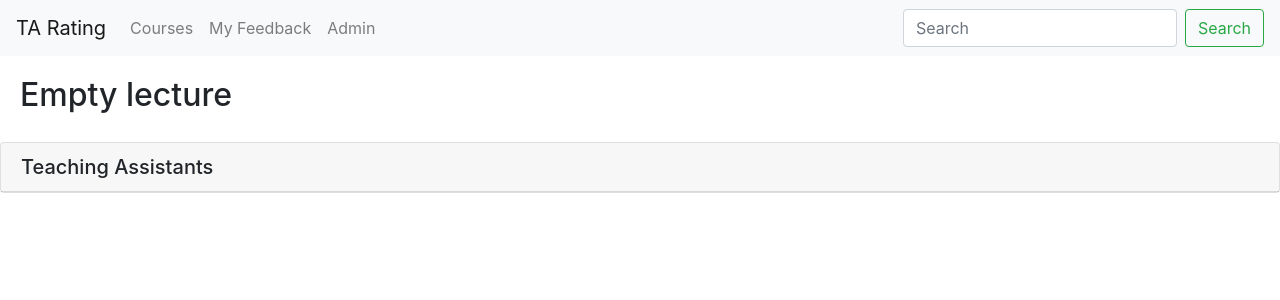
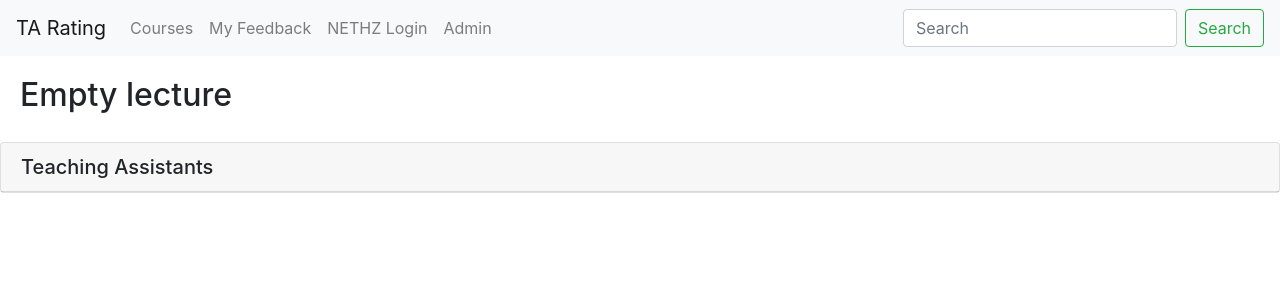
Before and after one commit to lucidBrot/0xDEADBABE, a Flask app: page /course.html in a window 1280 px wide. Shown: the top 300 px of the page. Run offline with Flask 2, Linux system fonts and the light colour scheme; data that the repository does not hold is empty; parts of the project's set-up code (start-up, migrations or seed data) failed here and were passed over; some libraries are stand-ins or nearby versions.

Commit message:
Added a link to the login page from all pages

```diff
--- a/webserver/static/adminPage.html
+++ b/webserver/static/adminPage.html
@@ -119,6 +119,9 @@
             <li class="nav-item">
                 <a class="nav-link" href="#">My Feedback</a>
             </li>
+            <li class="nav-item">
+                <a class="nav-link" href="/static/userLogin.html">NETHZ Login</a>
+            </li>
             <li class="nav-item admin">
                 <a class="nav-link" href="/static/adminPage.html">Admin</a>
             </li>
--- a/webserver/templates/course.html
+++ b/webserver/templates/course.html
@@ -50,6 +50,9 @@
                 <a class="nav-link" href="#">My Feedback</a>
             </li>
             <li class="nav-item">
+                <a class="nav-link" href="/static/userLogin.html">NETHZ Login</a>
+            </li>
+            <li class="nav-item">
                 <a class="nav-link" href="/static/adminPage.html">Admin</a>
             </li>
 
--- a/webserver/templates/courses.html
+++ b/webserver/templates/courses.html
@@ -48,6 +48,9 @@
                 <a class="nav-link" href="#">My Feedback</a>
             </li>
             <li class="nav-item">
+                <a class="nav-link" href="/static/userLogin.html">NETHZ Login</a>
+            </li>
+            <li class="nav-item">
                 <a class="nav-link" href="/static/adminPage.html">Admin</a>
             </li>
 
--- a/webserver/templates/main_profile.html
+++ b/webserver/templates/main_profile.html
@@ -52,6 +52,9 @@ nethzName
             </li>
             <li class="nav-item">
                 <a class="nav-link" href="#">My Feedback</a>
+            </li>
+            <li class="nav-item">
+                <a class="nav-link" href="/static/userLogin.html">NETHZ Login</a>
             </li>
             <li class="nav-item">
                 <a class="nav-link" href="/static/adminPage.html">Admin</a>
--- a/webserver/templates/main_profile_edit.html
+++ b/webserver/templates/main_profile_edit.html
@@ -58,6 +58,9 @@ nethzName
             </li>
             <li class="nav-item">
                 <a class="nav-link" href="#">My Feedback</a>
+            </li>
+            <li class="nav-item">
+                <a class="nav-link" href="/static/userLogin.html">NETHZ Login</a>
             </li>
             <li class="nav-item">
                 <a class="nav-link" href="/static/adminPage.html">Admin</a>
```
